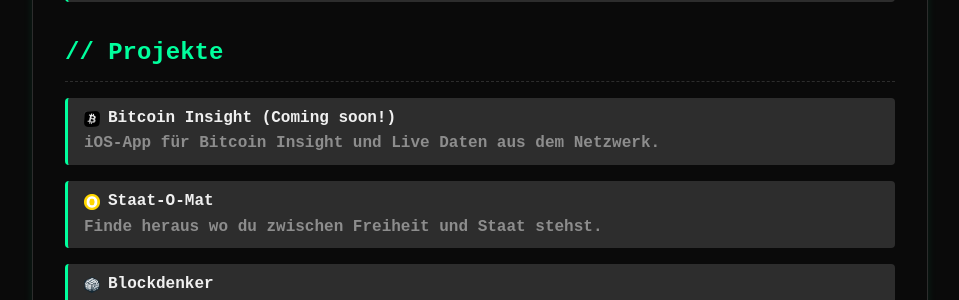
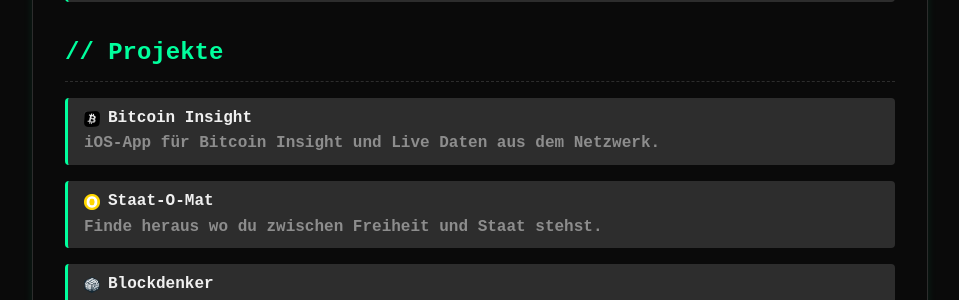
Before and after one commit to Miotares/miotares, a Jekyll site: the page index.html, which Jekyll copies as it is, in a window 1280 px wide. Shown: the part 469-769 px from the top of the page, without its empty margins (160-1119 px from the left). Built offline with Jekyll 4.4.1, drawn with Linux system fonts in a browser that asks for light colours.

Commit message:
index.html Updates
- Weitere SEO-Verbesserungen
- Code-Optimierungen

```diff
--- a/index.html
+++ b/index.html
@@ -250,10 +250,10 @@
         <section class="projects-section">
             <h2>// Projekte</h2>
             <div class="projects">
-                <a href="" class="project-link" target="_blank">
+                <a href="https://apps.apple.com/de/app/bitcoin-insight/id6753660088" class="project-link" target="_blank">
                     <div class="project-title">
                         <img src="assets/bitcoin-insight.png" alt="Bitcoin Insight Logo" class="project-logo">
-                        Bitcoin Insight (Coming soon!)
+                        Bitcoin Insight
                     </div>
                     <span class="description">iOS-App für Bitcoin Insight und Live Daten aus dem Netzwerk.</span>
                 </a>
```
